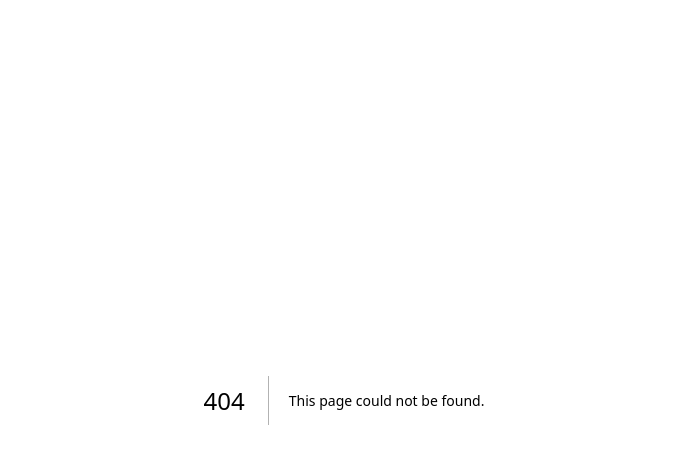
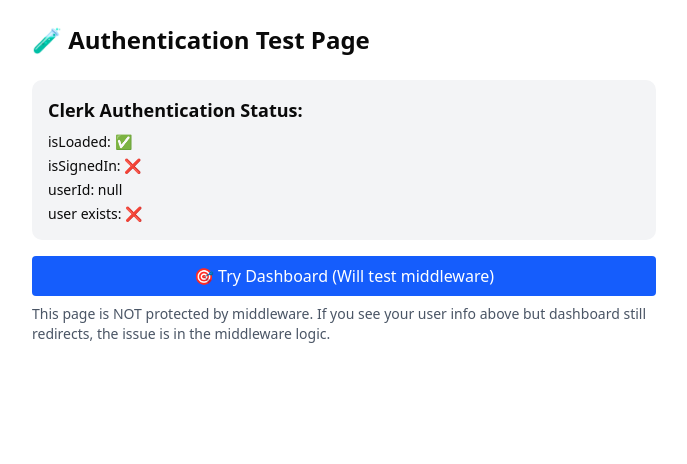
Before and after one commit to aniketh1/CloudBasedCollborativeCodeEditor, a Next.js app: page /test-auth in a window 1280 px wide. Before the commit this address had no page. Shown: the top 464 px of the page, without its empty margins (296-983 px from the left). Built offline with nearby package versions, Linux system fonts and the light colour scheme; no server answers.

Commit message:
Add auth test page

```diff
--- /dev/null
+++ b/app/test-auth/page.jsx
@@ -0,0 +1,47 @@
+'use client';
+
+import { useUser, useAuth } from '@clerk/nextjs';
+
+export default function TestAuth() {
+  const { user, isLoaded } = useUser();
+  const { isSignedIn, userId } = useAuth();
+
+  return (
+    <div className="max-w-2xl mx-auto p-6">
+      <h1 className="text-2xl font-bold mb-6">🧪 Authentication Test Page</h1>
+
+      <div className="bg-gray-100 dark:bg-gray-800 p-4 rounded-lg mb-4">
+        <h2 className="text-lg font-semibold mb-2">Clerk Authentication Status:</h2>
+        <div className="space-y-1 font-mono text-sm">
+          <p>isLoaded: {isLoaded ? '✅' : '❌'}</p>
+          <p>isSignedIn: {isSignedIn ? '✅' : '❌'}</p>
+          <p>userId: {userId || 'null'}</p>
+          <p>user exists: {user ? '✅' : '❌'}</p>
+        </div>
+      </div>
+
+      {user && (
+        <div className="bg-green-50 dark:bg-green-900/20 p-4 rounded-lg mb-4">
+          <h3 className="font-semibold mb-2">User Details:</h3>
+          <p>Email: {user.emailAddresses?.[0]?.emailAddress}</p>
+          <p>Full Name: {user.fullName}</p>
+          <p>ID: {user.id}</p>
+        </div>
+      )}
+
+      <div className="space-y-2">
+        <a
+          href="/dashboard"
+          className="block bg-blue-600 text-white px-4 py-2 rounded text-center hover:bg-blue-700"
+        >
+          🎯 Try Dashboard (Will test middleware)
+        </a>
+
+        <p className="text-sm text-gray-600">
+          This page is NOT protected by middleware. If you see your user info above but
+          dashboard still redirects, the issue is in the middleware logic.
+        </p>
+      </div>
+    </div>
+  );
+}
```
